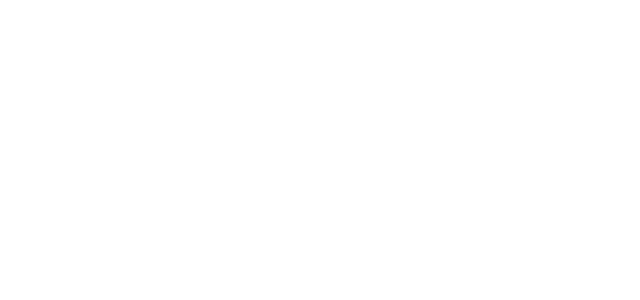
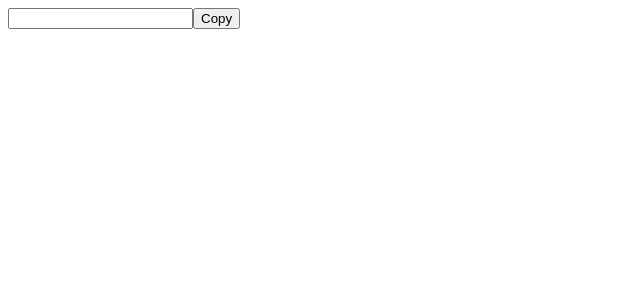
Before and after one commit to habibur-rahman-swe/react-demo-1, a React (Vite) app: page / in a window 1280 px wide. Shown: the top 300 px of the page, without its empty margins (0-640 px from the left). Built offline with nearby package versions, Linux system fonts and the light colour scheme.

Commit message:
02:42:44

```diff
--- a/index.html
+++ b/index.html
@@ -8,6 +8,7 @@
   </head>
   <body>
     <div id="root"></div>
+    <div id="popup-content"></div>
     <script type="module" src="/src/main.jsx"></script>
   </body>
 </html>
--- a/src/App.jsx
+++ b/src/App.jsx
@@ -1,7 +1,9 @@
+import CopyInput from "./components/CopyInput";
+
 const App = () => {
   return (
     <div>
-
+      <CopyInput/>
     </div>
   );
 }
--- /dev/null
+++ b/src/components/CopyInput.jsx
@@ -0,0 +1,25 @@
+import React, { useState } from 'react'
+import PopupContent from './PopupContent';
+
+const CopyInput = () => {
+
+  const [inputValue, setInputValue] = useState('');
+  const [copied, setCopied] = useState(false);
+
+  const handleCopy = () => {
+    navigator.clipboard.writeText(inputValue).then(() => {
+      setCopied(true);
+      setTimeout(() => setCopied(false), 2000);
+    })
+  }
+
+  return (
+    <div>
+      <input type="text" value={inputValue} onChange={e => setInputValue(e.target.value)} />
+      <button onClick={handleCopy}>Copy</button>
+      <PopupContent copied={copied}/>
+    </div>
+  )
+}
+
+export default CopyInput
--- /dev/null
+++ b/src/components/PopupContent.jsx
@@ -0,0 +1,17 @@
+import React from 'react'
+import { createPortal } from 'react-dom'
+
+const PopupContent = ({copied}) => {
+  return createPortal (
+    <section>
+      {
+        copied && (
+          <div style={{position: "absolute", bottom: "3rem"}}>Copied to clipboard</div>
+        )
+      }
+    </section>,
+    document.querySelector('#popup-content')
+  )
+}
+
+export default PopupContent
```
